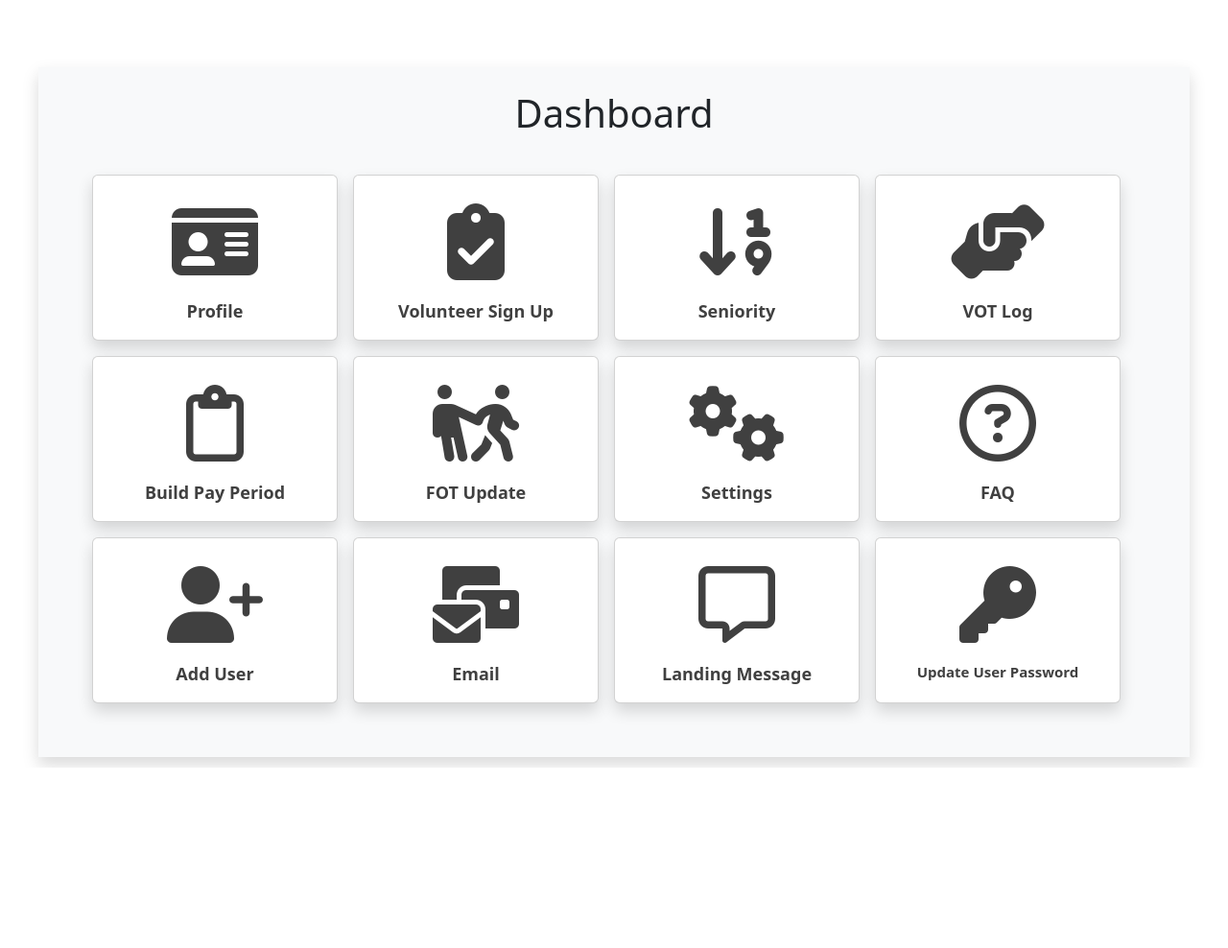
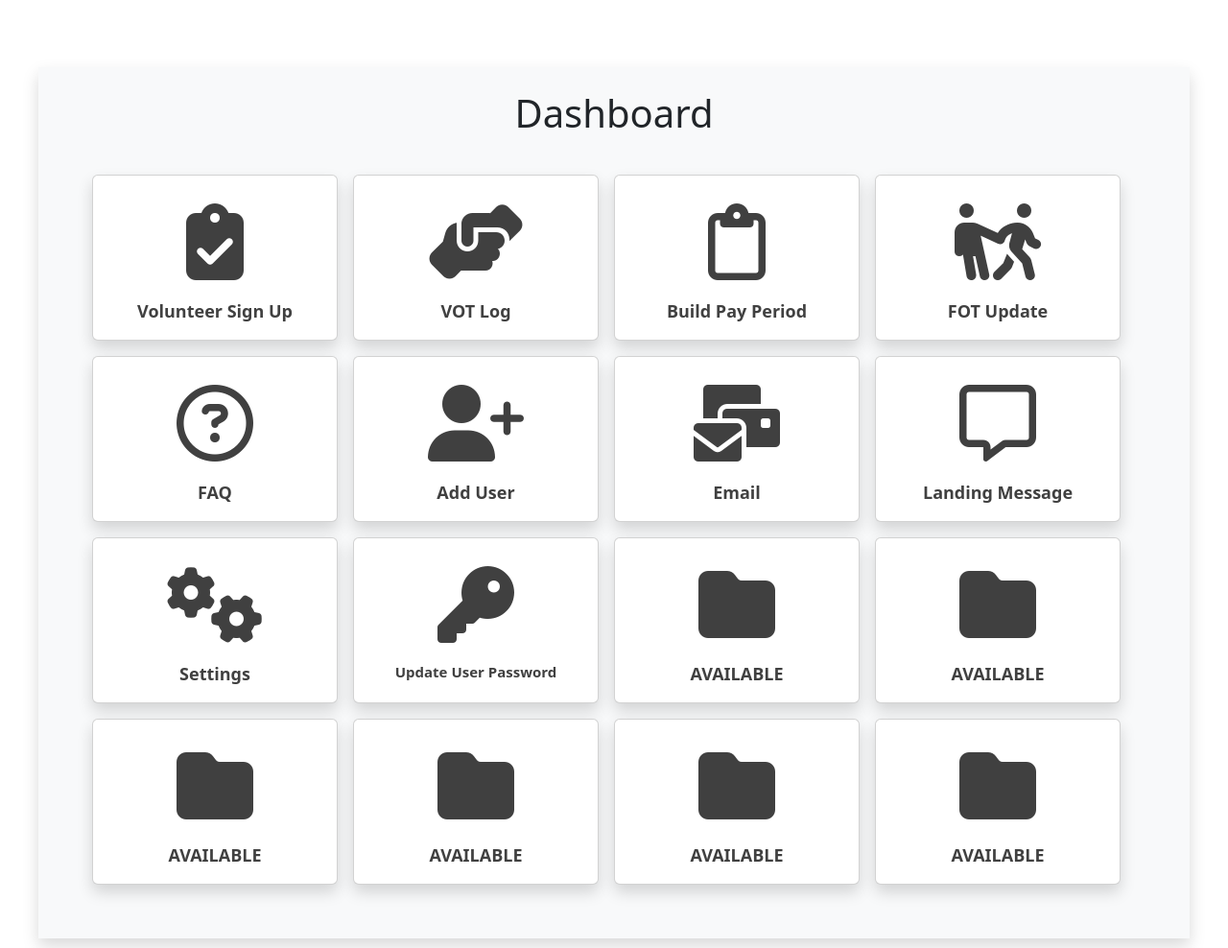
Before and after one commit to mhr320/vot-dream-sheet, a PHP site: the page made by private/views/dashboard.view.php in a window 1280 px wide. Shown: the whole page at 96% size. Before the commit the page ends 800 px from the top, so only its background shows below. Run offline with PHP 8.4, Linux system fonts and the light colour scheme; the template is opened without the code that fills it, so the values that code supplies are empty; some libraries are stand-ins or nearby versions.

Commit message:
Updates across the board, Dashboard, FAQ

```diff
--- a/private/controllers/Faq.php
+++ b/private/controllers/Faq.php
@@ -70,7 +70,6 @@ class Faq extends Controller
 
 					$faq->faqUpdate($id, $data);
 
-					$this->redirect(ROOT."/faq");
 				}
 
 
--- a/private/views/dashboard.view.php
+++ b/private/views/dashboard.view.php
@@ -21,15 +21,6 @@
 		<div class="row justify-content-center p-4">
 
 			<div class="card my-2 shadow rounded me-3" style="width: 16rem;">
-				<a href="profile">
-					<div class="card-body">
-						<center><h1 class="card-title p-1" style="font-size: 80px;"><i class="fa fa-id-card"></i></h1></center>
-					    <p class="card-text text-center">Profile</p>
-					</div>
-				</a>
-			</div>
-
-			<div class="card my-2 shadow rounded me-3" style="width: 16rem;">
 				<a href="volunteerot">
 					<div class="card-body">
 						<center><h1 class="card-title p-1" style="font-size: 80px;"><i class="fa-solid fa-clipboard-check"></i></i></h1></center>
@@ -37,16 +28,6 @@
 					</div>
 				</a>
 			</div>
-
-			<div class="card my-2 shadow rounded me-3" style="width: 16rem;">
-				<a href="seniority">
-					<div class="card-body">
-						<center><h1 class="card-title p-1" style="font-size: 80px;"><i class="fa-solid fa-arrow-down-1-9"></i></h1></center>
-					    <p class="card-text text-center" style="font-size: 18px;font-weight: bold;">Seniority</p>
-					</div>
-				</a>
-			</div>
-
 
 			<div class="card my-2 shadow rounded me-3" style="width: 16rem;">
 				<a href="votreport">
@@ -71,15 +52,6 @@
 					<div class="card-body">
 						<center><h1 class="card-title p-1" style="font-size: 80px;"><i class="fa-solid fa-people-pulling"></i></i></h1></center>
 					    <p class="card-text text-center">FOT Update</p>
-					</div>
-				</a>
-			</div>
-
-			<div class="card my-2 shadow rounded me-3" style="width: 16rem;">
-				<a href="settings">
-					<div class="card-body">
-						<center><h1 class="card-title p-1" style="font-size: 80px;"><i class="fa fa-cogs"></i></h1></center>
-					    <p class="card-text text-center">Settings</p>
 					</div>
 				</a>
 			</div>
@@ -121,13 +93,76 @@
 			</div>
 
 			<div class="card my-2 shadow rounded me-3" style="width: 16rem;">
+				<a href="settings">
+					<div class="card-body">
+						<center><h1 class="card-title p-1" style="font-size: 80px;"><i class="fa fa-cogs"></i></h1></center>
+					    <p class="card-text text-center">Settings</p>
+					</div>
+				</a>
+			</div>
+
+			<div class="card my-2 shadow rounded me-3" style="width: 16rem;">
 				<a href="passwordupdate">
 					<div class="card-body">
 						<center><h1 class="card-title p-1" style="font-size: 80px;"><i class="fa-solid fa-key"></i></h1></center>
 					    <p class="card-text text-center" style="font-size: 15px;">Update User Password</p>
 					</div>
 				</a>
-			</div
+			</div>
+
+			<div class="card my-2 shadow rounded me-3" style="width: 16rem;">
+				<a href="#">
+					<div class="card-body">
+						<center><h1 class="card-title p-1" style="font-size: 80px;"><i class="fa-solid fa-folder"></i></h1></center>
+					    <p class="card-text text-center">AVAILABLE</p>
+					</div>
+				</a>
+			</div>
+
+			<div class="card my-2 shadow rounded me-3" style="width: 16rem;">
+				<a href="#">
+					<div class="card-body">
+						<center><h1 class="card-title p-1" style="font-size: 80px;"><i class="fa-solid fa-folder"></i></h1></center>
+					    <p class="card-text text-center">AVAILABLE</p>
+					</div>
+				</a>
+			</div>
+
+			<div class="card my-2 shadow rounded me-3" style="width: 16rem;">
+				<a href="#">
+					<div class="card-body">
+						<center><h1 class="card-title p-1" style="font-size: 80px;"><i class="fa-solid fa-folder"></i></h1></center>
+					    <p class="card-text text-center">AVAILABLE</p>
+					</div>
+				</a>
+			</div>
+
+			<div class="card my-2 shadow rounded me-3" style="width: 16rem;">
+				<a href="#">
+					<div class="card-body">
+						<center><h1 class="card-title p-1" style="font-size: 80px;"><i class="fa-solid fa-folder"></i></h1></center>
+					    <p class="card-text text-center">AVAILABLE</p>
+					</div>
+				</a>
+			</div>
+
+			<div class="card my-2 shadow rounded me-3" style="width: 16rem;">
+				<a href="#">
+					<div class="card-body">
+						<center><h1 class="card-title p-1" style="font-size: 80px;"><i class="fa-solid fa-folder"></i></h1></center>
+					    <p class="card-text text-center">AVAILABLE</p>
+					</div>
+				</a>
+			</div>
+
+			<div class="card my-2 shadow rounded me-3" style="width: 16rem;">
+				<a href="#">
+					<div class="card-body">
+						<center><h1 class="card-title p-1" style="font-size: 80px;"><i class="fa-solid fa-folder"></i></h1></center>
+					    <p class="card-text text-center">AVAILABLE</p>
+					</div>
+				</a>
+			</div>
 
 
 		</div>
--- a/private/views/faq_edit.view.php
+++ b/private/views/faq_edit.view.php
@@ -2,7 +2,6 @@
 <?php $this->view('includes/nav')?>
 <div class="container-fluid" style="margin-top: 60px;">
 
-<?php if(Auth::isAdmin() || Auth::isSuper()): ?>
 <h1 class="text-center">Edit FAQ Question</h1>
 			<div class="container-fluid" style="width: 600px;">
 				<form method="post">
@@ -18,7 +17,6 @@
 				<button class="btn btn-dark">Return To FAQs</button>
 				<a>
 			</div>
-		<?php endif; ?>
 </div>
 
 <?php $this->view('includes/footer')?>
```
